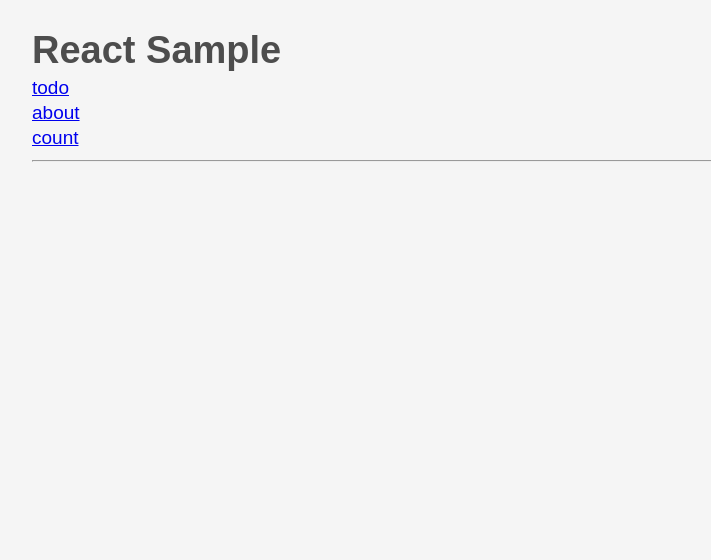
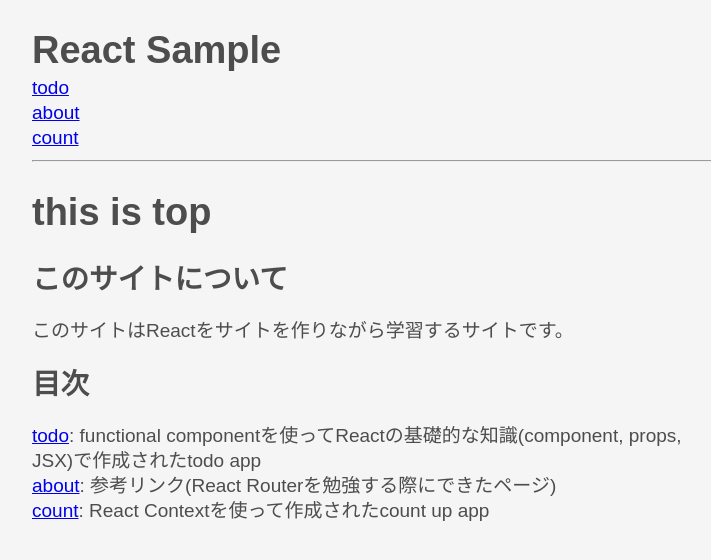
Before and after one commit to reibomaru/react_sample, a React (Create React App) app: page / in a window 1280 px wide. Shown: the top 560 px of the page, without its empty margins (268-979 px from the left). Built offline with nearby package versions, Linux system fonts and the light colour scheme.

Commit message:
feat: top pageにサイトの説明を追加

```diff
--- a/src/pages/TopPage.js
+++ b/src/pages/TopPage.js
@@ -1,10 +1,19 @@
 import React from 'react'
+import { BrowserRouter as Router, Link } from "react-router-dom";
 
 function AboutPage(){
     return(
-        <div>
-
-        </div>
+        <>
+        <h1>this is top</h1>
+        <h2>このサイトについて</h2>
+        <p>このサイトはReactをサイトを作りながら学習するサイトです。</p>
+        <h2>目次</h2>
+            <ul>
+                <li><Link to="/todo">todo</Link>: functional componentを使ってReactの基礎的な知識(component, props, JSX)で作成されたtodo app</li>
+                <li><Link to="/about">about</Link>: 参考リンク(React Routerを勉強する際にできたページ)</li>
+                <li><Link to="/count">count</Link>: React Contextを使って作成されたcount up app</li>
+            </ul>
+        </>
     )
 }
 
```
